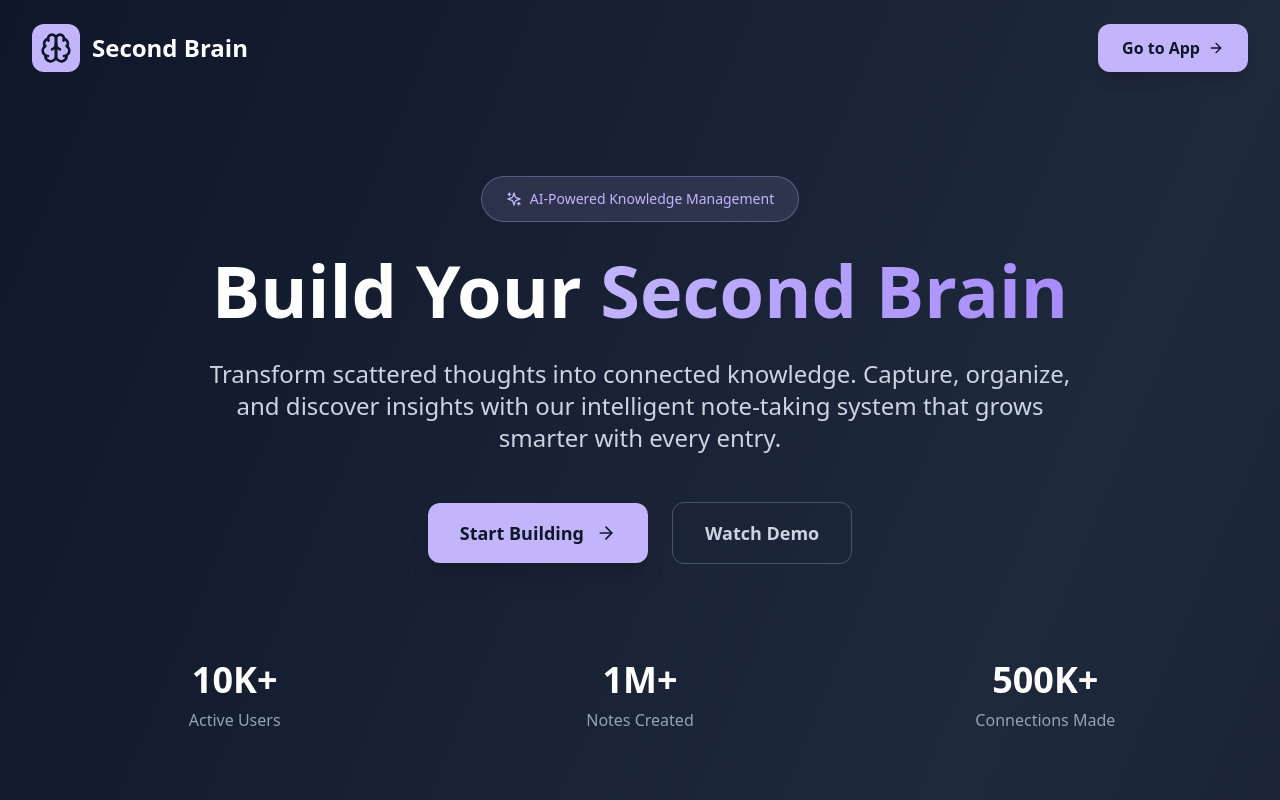
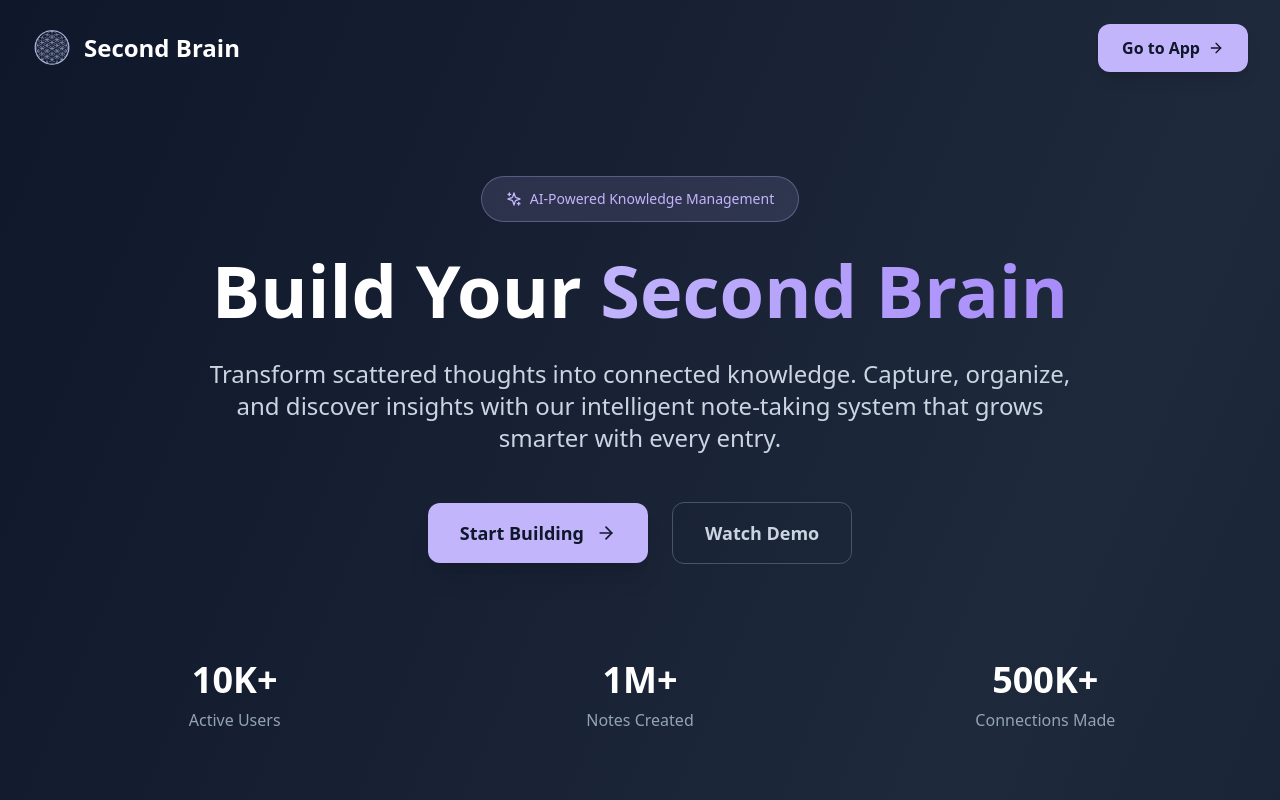
Before and after one commit to violettance/second_brain, a React (Vite) app: page / in a window 1280 px wide. Shown: the top 800 px of the page. Built offline with nearby package versions, Linux system fonts and the light colour scheme.

Commit message:
Feat: Add logo image and update landing page and sidebar to use logo

```diff
--- a/src/components/landing/LandingPage.tsx
+++ b/src/components/landing/LandingPage.tsx
@@ -29,8 +29,8 @@ export const LandingPage: React.FC<LandingPageProps> = ({ onGoToApp }) => {
       {/* Navigation */}
       <nav className="relative z-10 flex items-center justify-between p-4 lg:px-8 lg:py-6">
         <div className="flex items-center space-x-3">
-          <div className="p-2 rounded-xl" style={{ background: '#C2B5FC' }}>
-            <Brain className="h-6 w-6 lg:h-8 lg:w-8 text-slate-900" />
+          <div className="flex-shrink-0">
+            <img src="/logo.png" alt="Second Brain Logo" className="h-8 w-8 lg:h-10 lg:w-10 rounded-lg" />
           </div>
           <span className="text-xl lg:text-2xl font-bold text-white">Second Brain</span>
         </div>
@@ -301,8 +301,8 @@ export const LandingPage: React.FC<LandingPageProps> = ({ onGoToApp }) => {
         <div className="max-w-7xl mx-auto px-4 lg:px-8">
           <div className="flex flex-col md:flex-row items-center justify-between space-y-4 md:space-y-0">
             <div className="flex items-center space-x-3">
-              <div className="p-2 rounded-xl" style={{ background: '#C2B5FC' }}>
-                <Brain className="h-5 w-5 lg:h-6 lg:w-6 text-slate-900" />
+              <div className="flex-shrink-0">
+                <img src="/logo.png" alt="Second Brain Logo" className="h-6 w-6 lg:h-8 lg:w-8 rounded-lg" />
               </div>
               <span className="text-lg lg:text-xl font-bold text-white">Second Brain</span>
             </div>
--- a/src/components/layout/Sidebar.tsx
+++ b/src/components/layout/Sidebar.tsx
@@ -72,8 +72,8 @@ export const Sidebar: React.FC<SidebarProps> = ({ currentPage, onPageChange }) =
         {/* Logo */}
         <div className="p-4 lg:p-6 border-b border-slate-800 flex-shrink-0">
           <div className="flex items-center space-x-3">
-            <div className="p-2 rounded-lg" style={{ background: '#C2B5FC' }}>
-              <Brain className="h-5 w-5 lg:h-6 lg:w-6 text-slate-900" />
+            <div className="flex-shrink-0">
+              <img src="/logo.png" alt="Second Brain Logo" className="h-8 w-8 lg:h-10 lg:w-10 rounded-lg" />
             </div>
             <span className="text-lg lg:text-xl font-bold text-white">Second Brain</span>
           </div>
```
Also changed, not shown: public/logo.png (added).
